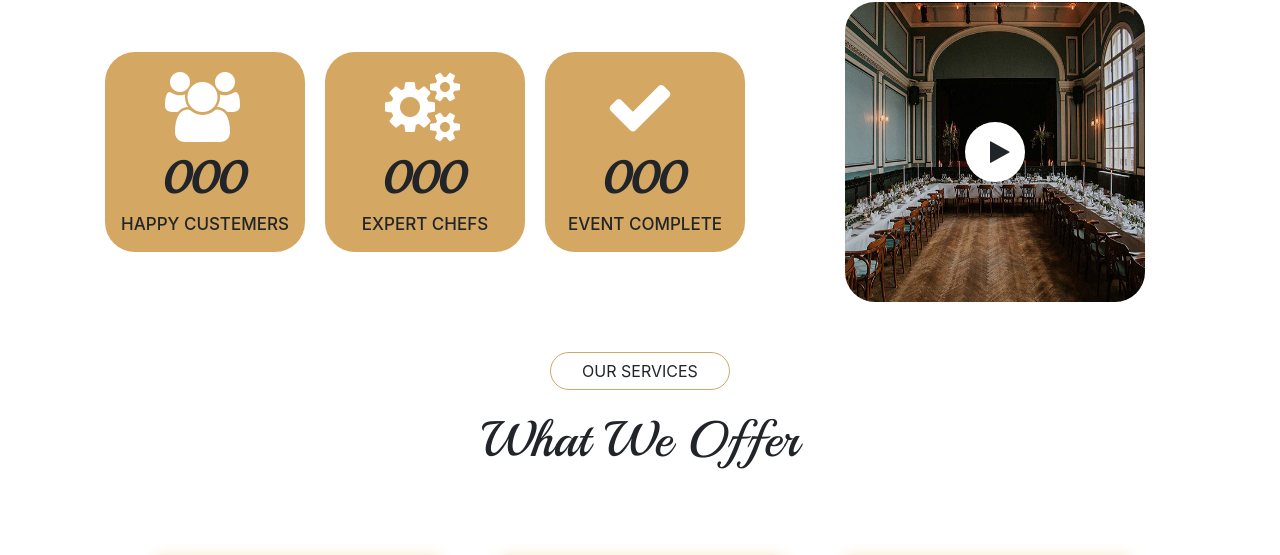
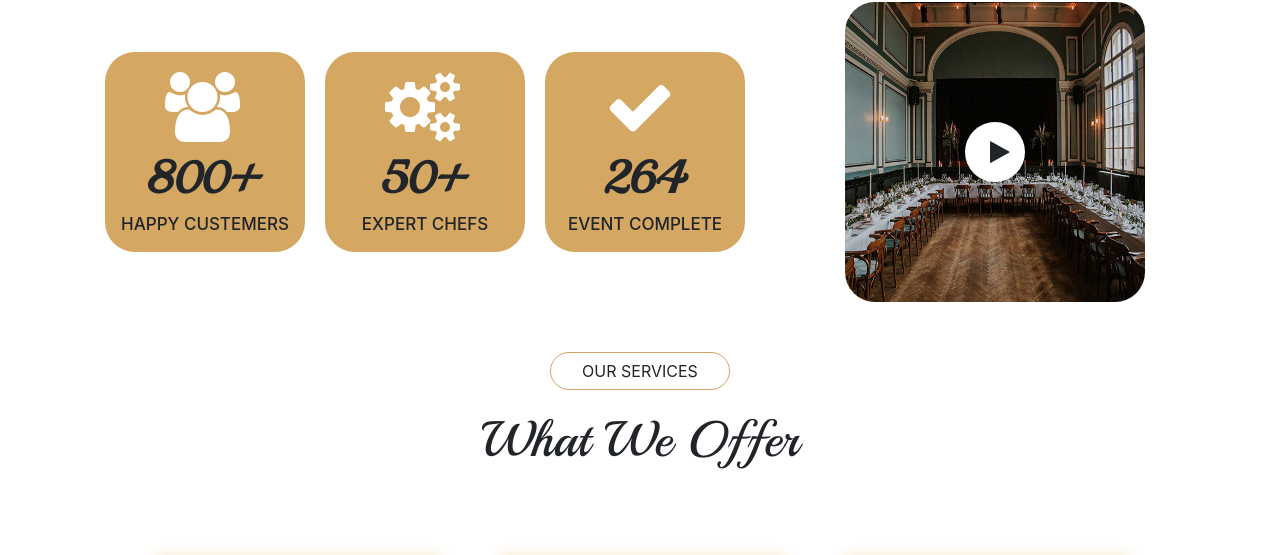
Before and after one commit to Deepanshu2050/FoodDelivery, a plain HTML site: page index.html in a window 1280 px wide. Shown: the part 1348-1903 px from the top of the page. Drawn offline with nearby package versions, Linux system fonts and the light colour scheme; a script that the page names is missing.

Commit message:
Update index.html

```diff
--- a/index.html
+++ b/index.html
@@ -141,17 +141,17 @@
           <div class="col-sm-8 counter">
             <div class="counter1  wow animate__animated animate__fadeInUpBig" style="animation-delay: 0.2s;">
               <i class="fa fa-users" aria-hidden="true"></i>
-              <h2 class="num" data-val="400">000</h2>
+              <h2 class="num" data-val="400">800+</h2>
               <h5>HAPPY CUSTEMERS</h5>
             </div>
             <div class="counter1  wow animate__animated animate__fadeInUpBig" style="animation-delay: 0.3s;">
               <i class="fa fa-cogs" aria-hidden="true"></i>
-              <h2 class="num" data-val="325">000</h2>
+              <h2 class="num" data-val="325">50+</h2>
               <h5>EXPERT CHEFS</h5>
             </div>
             <div class="counter1  wow animate__animated animate__fadeInUpBig" style="animation-delay: 0.4s;">
               <i class="fa fa-check" aria-hidden="true"></i>
-              <h2 class="num" data-val="250">000</h2>
+              <h2 class="num" data-val="250">264</h2>
               <h5>EVENT COMPLETE</h5>
             </div>
           </div>
```
